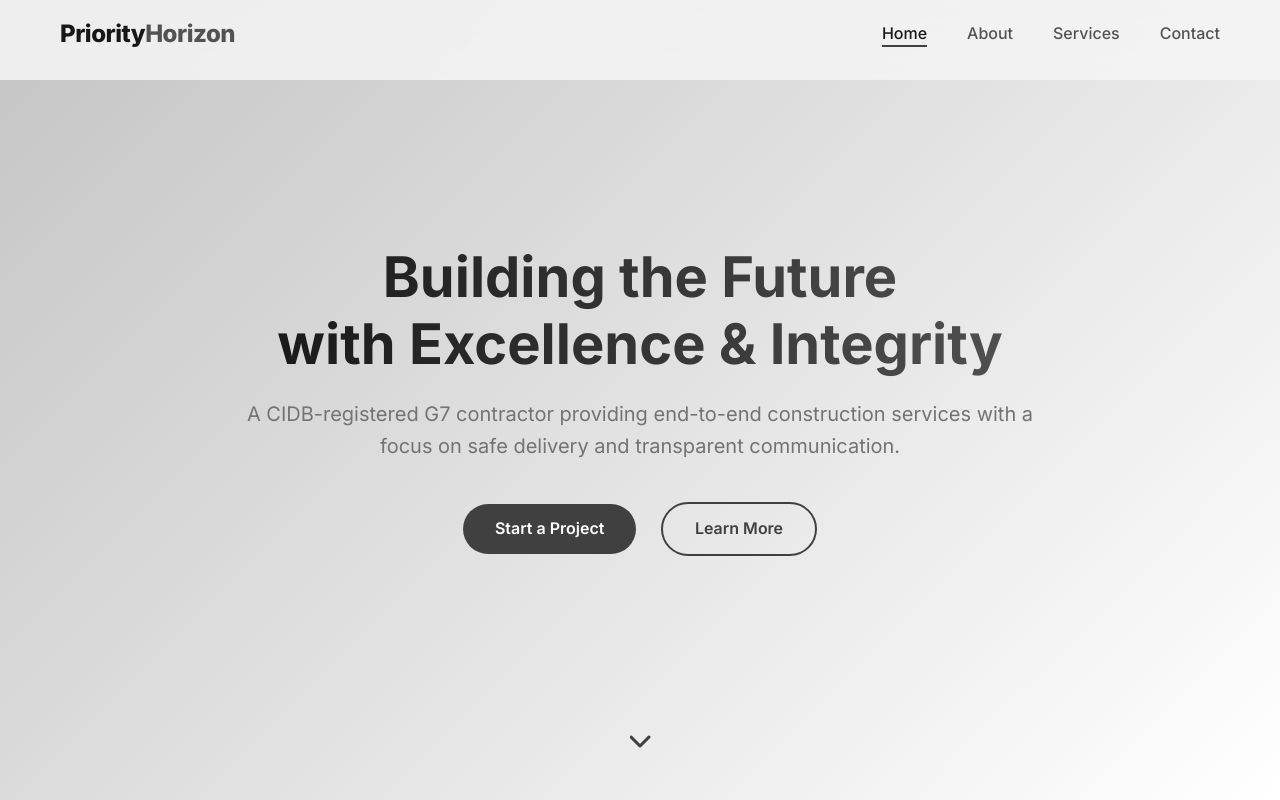
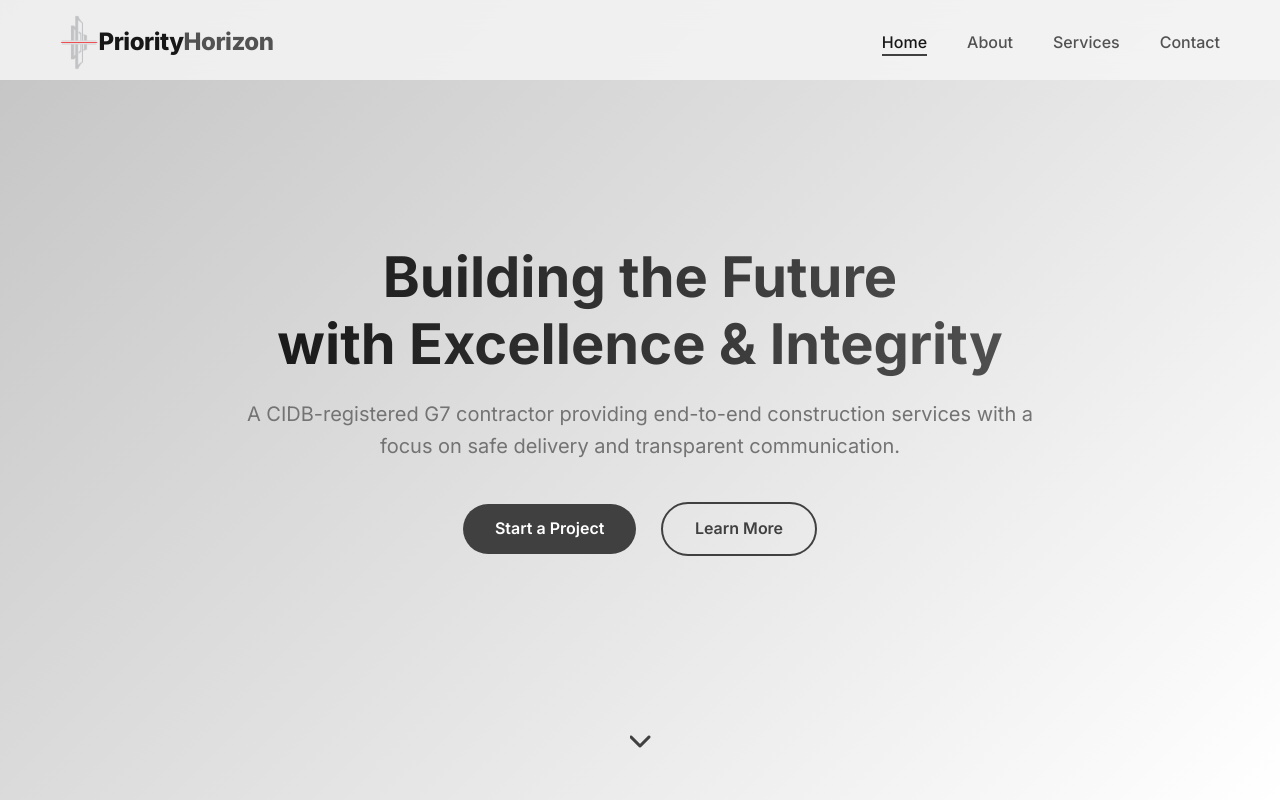
Before and after one commit to phsbweb/company-website, a PHP site: page / in a window 1280 px wide. Run offline with PHP 8.4, Linux system fonts and the light colour scheme; data that the repository does not hold is empty.

Commit message:
added logo email tested fixed featured project bug

```diff
--- a/assets/css/style.css
+++ b/assets/css/style.css
@@ -53,12 +53,7 @@ body {
 }
 
 /* Typography */
-h1,
-h2,
-h3,
-h4,
-h5,
-h6 {
+h1, h2, h3, h4, h5, h6 {
   font-family: var(--font-heading);
   font-weight: 700;
   color: var(--text-main);
@@ -86,7 +81,7 @@ ul {
   display: inline-block;
   padding: 12px 32px;
   background: var(--accent-color);
-  color: #ffffff; /* White text on dark button */
+  color: #ffffff;
   font-weight: 600;
   border-radius: 50px;
   transition:
@@ -122,7 +117,7 @@ ul {
   background: var(--bg-card);
   backdrop-filter: blur(12px);
   -webkit-backdrop-filter: blur(12px);
-  border: 1px solid rgba(0, 0, 0, 0.05); /* Darker border for light mode */
+  border: 1px solid rgba(0, 0, 0, 0.05);
   border-radius: var(--border-radius);
   box-shadow:
     0 4px 6px -1px rgba(0, 0, 0, 0.1),
@@ -159,6 +154,15 @@ nav {
   font-weight: 800;
   color: #171717; /* Dark Black Logo */
   letter-spacing: -0.02em;
+  display: flex;
+  align-items: center;
+  gap: 0; /* No space between logo and text */
+}
+
+.logo-img {
+  height: 55px;
+  width: auto;
+  object-fit: contain;
 }
 
 .logo span {
--- a/contact.php
+++ b/contact.php
@@ -94,7 +94,7 @@ if ($_SERVER['REQUEST_METHOD'] === 'POST') {
                         <i class="fas fa-map-marker-alt" style="color: var(--accent-color); font-size: 1.5rem; width: 24px; text-align: center; margin-top: 4px;"></i>
                         <div>
                             <h4 style="margin-bottom: 5px;">Visit Us</h4>
-                            <p style="color: var(--text-muted);">No. 17, Jalan IMP 1/1, Pusat Teknologi Sinar Meranti,<br>Taman Industri Meranti Perdana,<br>47120 Puchong, Selangor Darul Ehsan.</p>
+                            <p style="color: var(--text-muted);">No. 17, Jalan IMP 1/1, <br>Pusat Teknologi Sinar Meranti,<br>Taman Industri Meranti Perdana,<br>47120 Puchong, Selangor Darul Ehsan.</p>
                         </div>
                     </div>
 
--- a/includes/header.php
+++ b/includes/header.php
@@ -30,11 +30,13 @@ function isActive($page)
     <header>
         <div class="container">
             <nav>
-                <a href="index.php" class="logo">Priority<span>Horizon</span></a>
+                <a href="index.php" class="logo"><img src="assets/images/PHSB logo.png" alt="Priority Horizon Logo" class="logo-img">Priority<span>Horizon</span></a>
 
                 <div class="menu-toggle" id="mobile-menu">
                     <i class="fas fa-bars"></i>
                 </div>
+
+                <div class="nav-overlay" id="nav-overlay"></div>
 
                 <ul class="nav-links">
                     <li><a href="index.php" class="<?php echo isActive('index'); ?>">Home</a></li>
@@ -46,3 +48,50 @@ function isActive($page)
             </nav>
         </div>
     </header>
+
+    <script>
+        document.addEventListener('DOMContentLoaded', function() {
+            const menuToggle = document.getElementById('mobile-menu');
+            const navLinks = document.querySelector('.nav-links');
+            const navOverlay = document.getElementById('nav-overlay');
+
+            if (menuToggle && navLinks && navOverlay) {
+                menuToggle.addEventListener('click', function() {
+                    navLinks.classList.toggle('active');
+                    navOverlay.classList.toggle('active');
+
+                    // Toggle icon between bars and times
+                    const icon = menuToggle.querySelector('i');
+                    if (navLinks.classList.contains('active')) {
+                        icon.classList.remove('fa-bars');
+                        icon.classList.add('fa-times');
+                        document.body.style.overflow = 'hidden'; // Prevent scrolling when menu is open
+                    } else {
+                        icon.classList.remove('fa-times');
+                        icon.classList.add('fa-bars');
+                        document.body.style.overflow = '';
+                    }
+                });
+
+                // Close menu when clicking overlay
+                navOverlay.addEventListener('click', function() {
+                    navLinks.classList.remove('active');
+                    navOverlay.classList.remove('active');
+                    menuToggle.querySelector('i').classList.remove('fa-times');
+                    menuToggle.querySelector('i').classList.add('fa-bars');
+                    document.body.style.overflow = '';
+                });
+
+                // Close menu when clicking a link
+                navLinks.querySelectorAll('a').forEach(link => {
+                    link.addEventListener('click', function() {
+                        navLinks.classList.remove('active');
+                        navOverlay.classList.remove('active');
+                        menuToggle.querySelector('i').classList.remove('fa-times');
+                        menuToggle.querySelector('i').classList.add('fa-bars');
+                        document.body.style.overflow = '';
+                    });
+                });
+            }
+        });
+    </script>
--- a/index.php
+++ b/index.php
@@ -10,7 +10,7 @@ try {
         SELECT p.*
         FROM projects p
         INNER JOIN featured_projects fp ON p.id = fp.project_id
-        ORDER BY fp.id DESC
+        ORDER BY fp.slot ASC
         LIMIT 3
     ");
     if ($stmt_feat) {
```
Also changed, not shown: includes/mail_config.php (+4 -4 lines), assets/images/PHSB logo.png (added).
